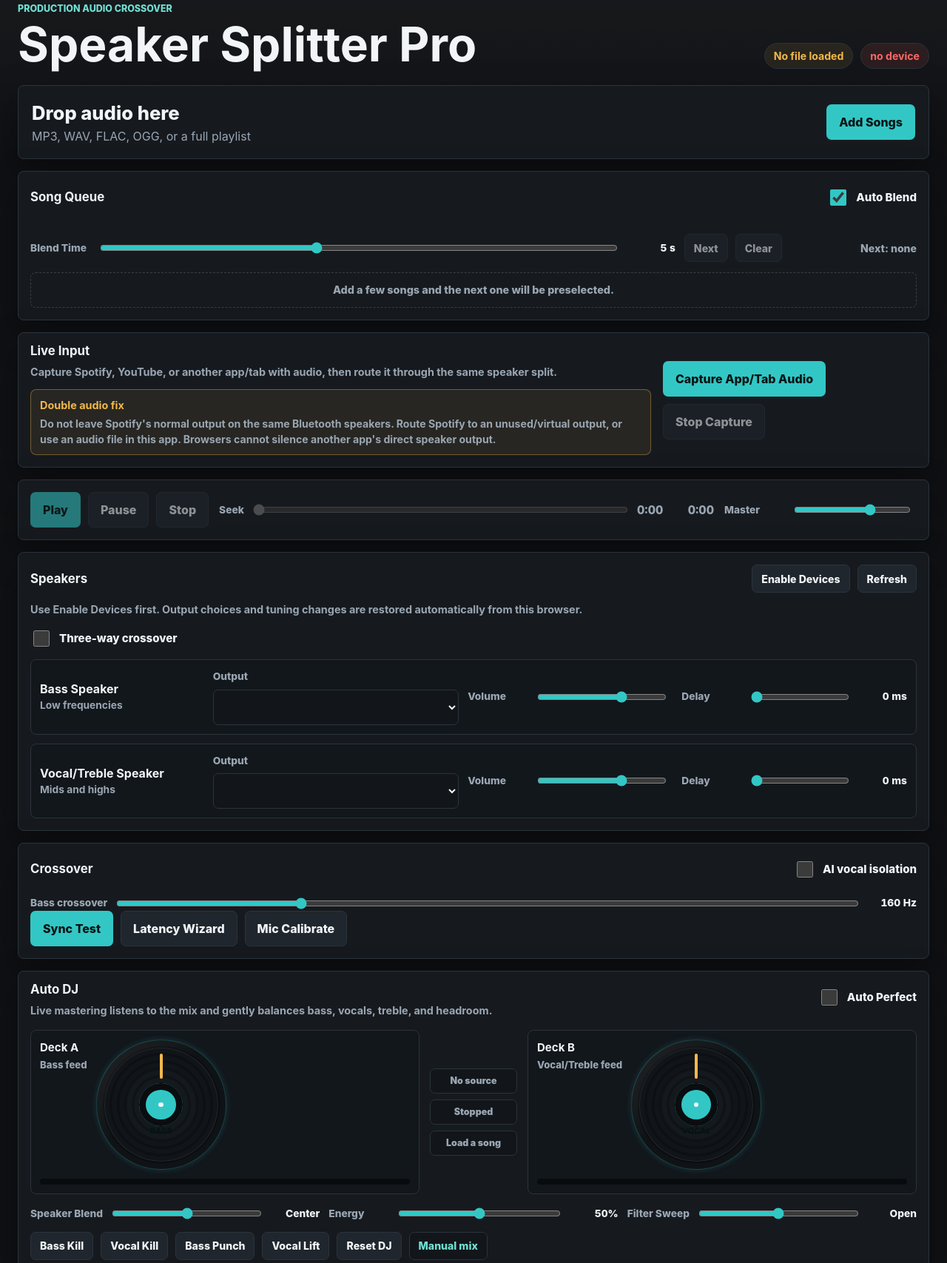
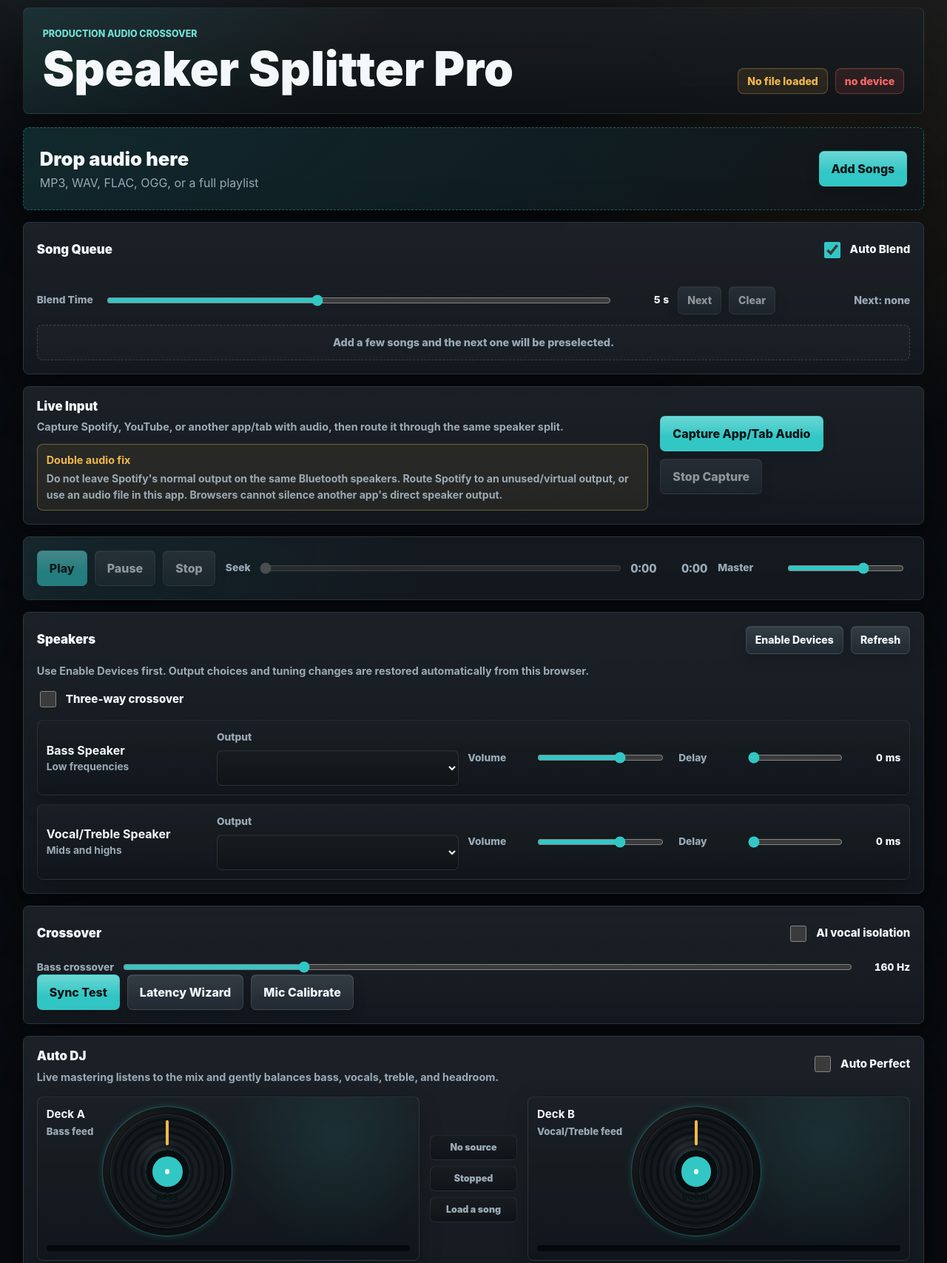
Before and after one commit to wwwschoolfun4all/speaker-splitter-pro, a plain HTML site: page index.html in a window 1280 px wide. Shown: the part 21-1728 px from the top of the page at 74% size. Drawn offline with Linux system fonts and the light colour scheme.

Commit message:
Polish Speaker Splitter Pro interface

```diff
--- a/index.html
+++ b/index.html
@@ -5,7 +5,7 @@
     <meta name="viewport" content="width=device-width, initial-scale=1">
     <meta name="theme-color" content="#101316">
     <title>Speaker Splitter Pro</title>
-    <link rel="stylesheet" href="./styles.css?v=20260605-scratch-decks">
+    <link rel="stylesheet" href="./styles.css?v=20260606-polish">
   </head>
   <body>
     <div class="app-shell">
--- a/styles.css
+++ b/styles.css
@@ -1,18 +1,21 @@
 :root {
   color-scheme: dark;
-  --bg: #0f1114;
-  --panel: #171b20;
-  --panel-strong: #20262d;
-  --panel-soft: #12161a;
-  --line: #2b333c;
-  --text: #f2f5f7;
-  --muted: #9aa6b2;
+  --bg: #080b0f;
+  --panel: #151a20;
+  --panel-strong: #222b33;
+  --panel-soft: #0f1419;
+  --line: #2a3742;
+  --line-soft: rgba(255, 255, 255, 0.08);
+  --text: #f4f8fb;
+  --muted: #9baab6;
   --accent: #32c7c5;
   --accent-strong: #70e0d4;
+  --accent-dim: rgba(50, 199, 197, 0.15);
   --green: #82d173;
   --amber: #f2b84b;
   --red: #ff6868;
-  --shadow: 0 20px 50px rgba(0, 0, 0, 0.34);
+  --shadow: 0 22px 70px rgba(0, 0, 0, 0.42);
+  --shadow-soft: 0 12px 30px rgba(0, 0, 0, 0.22);
   --radius: 8px;
   --control-h: 48px;
 }
@@ -35,7 +38,9 @@ body {
     sans-serif;
   line-height: 1.5;
   background:
-    linear-gradient(180deg, rgba(255, 255, 255, 0.035), transparent 220px),
+    radial-gradient(circle at 12% -10%, rgba(50, 199, 197, 0.16), transparent 34vw),
+    radial-gradient(circle at 88% 8%, rgba(242, 184, 75, 0.10), transparent 30vw),
+    linear-gradient(180deg, rgba(255, 255, 255, 0.055), transparent 260px),
     var(--bg);
 }
 
@@ -59,7 +64,7 @@ select:disabled {
 .app-shell {
   width: min(1520px, 100%);
   margin: 0 auto;
-  padding: 24px;
+  padding: clamp(16px, 2.4vw, 32px);
 }
 
 .topbar {
@@ -67,7 +72,15 @@ select:disabled {
   align-items: flex-end;
   justify-content: space-between;
   gap: 20px;
-  margin-bottom: 22px;
+  margin-bottom: 18px;
+  border: 1px solid rgba(255, 255, 255, 0.075);
+  border-radius: 8px;
+  padding: clamp(16px, 2.4vw, 26px);
+  background:
+    linear-gradient(135deg, rgba(50, 199, 197, 0.12), transparent 38%),
+    linear-gradient(180deg, rgba(255, 255, 255, 0.055), rgba(255, 255, 255, 0.015)),
+    rgba(12, 16, 20, 0.88);
+  box-shadow: var(--shadow);
 }
 
 .eyebrow {
@@ -87,11 +100,13 @@ h2 {
 }
 
 h1 {
-  font-size: clamp(2rem, 5vw, 4.2rem);
+  font-size: clamp(2rem, 5vw, 4rem);
+  font-weight: 950;
 }
 
 h2 {
   font-size: 1.05rem;
+  font-weight: 900;
 }
 
 .status-cluster,
@@ -108,23 +123,26 @@ h2 {
   min-height: 34px;
   display: inline-flex;
   align-items: center;
-  border: 1px solid var(--line);
-  border-radius: 999px;
+  border: 1px solid rgba(130, 209, 115, 0.28);
+  border-radius: 8px;
   padding: 6px 12px;
   color: var(--green);
-  background: rgba(130, 209, 115, 0.09);
+  background: rgba(130, 209, 115, 0.11);
   font-size: 0.88rem;
-  font-weight: 700;
+  font-weight: 850;
   white-space: nowrap;
+  box-shadow: inset 0 1px 0 rgba(255, 255, 255, 0.055);
 }
 
 .status-pill--warn {
   color: var(--amber);
+  border-color: rgba(242, 184, 75, 0.3);
   background: rgba(242, 184, 75, 0.09);
 }
 
 .status-pill--error {
   color: var(--red);
+  border-color: rgba(255, 104, 104, 0.32);
   background: rgba(255, 104, 104, 0.1);
 }
 
@@ -138,7 +156,9 @@ h2 {
 .panel {
   border: 1px solid var(--line);
   border-radius: var(--radius);
-  background: rgba(23, 27, 32, 0.94);
+  background:
+    linear-gradient(180deg, rgba(255, 255, 255, 0.035), transparent),
+    rgba(21, 26, 32, 0.94);
   box-shadow: var(--shadow);
 }
 
@@ -147,9 +167,14 @@ h2 {
   align-items: center;
   justify-content: space-between;
   gap: 18px;
-  min-height: 98px;
-  padding: 18px;
+  min-height: 112px;
+  padding: clamp(16px, 2vw, 22px);
   outline: none;
+  border-style: dashed;
+  border-color: rgba(50, 199, 197, 0.38);
+  background:
+    linear-gradient(135deg, rgba(50, 199, 197, 0.14), rgba(255, 255, 255, 0.02)),
+    rgba(12, 17, 21, 0.92);
   transition:
     border-color 160ms ease,
     background-color 160ms ease,
@@ -159,7 +184,9 @@ h2 {
 .drop-zone:focus-visible,
 .drop-zone.is-dragging {
   border-color: var(--accent);
-  background: rgba(50, 199, 197, 0.12);
+  background:
+    linear-gradient(135deg, rgba(50, 199, 197, 0.24), rgba(255, 255, 255, 0.035)),
+    rgba(12, 17, 21, 0.96);
 }
 
 .drop-zone.is-dragging {
@@ -173,7 +200,7 @@ h2 {
 
 .drop-zone__label {
   font-size: clamp(1.15rem, 2vw, 1.6rem);
-  font-weight: 850;
+  font-weight: 950;
 }
 
 .drop-zone__file {
@@ -185,7 +212,7 @@ h2 {
 }
 
 .panel {
-  padding: 16px;
+  padding: clamp(14px, 1.5vw, 18px);
 }
 
 .panel__header {
@@ -275,6 +302,7 @@ h2 {
   color: var(--muted);
   font-size: 0.9rem;
   font-weight: 800;
+  background: rgba(255, 255, 255, 0.025);
 }
 
 .queue-item {
@@ -283,10 +311,12 @@ h2 {
   align-items: center;
   gap: 10px;
   min-height: 54px;
-  border: 1px solid var(--line);
+  border: 1px solid var(--line-soft);
   border-radius: 7px;
   padding: 8px 10px;
-  background: rgba(255, 255, 255, 0.035);
+  background:
+    linear-gradient(180deg, rgba(255, 255, 255, 0.04), transparent),
+    rgba(11, 15, 19, 0.64);
   cursor: grab;
   transition:
     border-color 140ms ease,
@@ -307,11 +337,14 @@ h2 {
 
 .queue-item.is-current {
   border-color: rgba(50, 199, 197, 0.55);
-  background: rgba(50, 199, 197, 0.08);
+  background:
+    linear-gradient(90deg, rgba(50, 199, 197, 0.16), rgba(255, 255, 255, 0.035)),
+    rgba(11, 15, 19, 0.72);
 }
 
 .queue-item.is-next {
   border-color: rgba(242, 184, 75, 0.45);
+  box-shadow: inset 3px 0 0 rgba(242, 184, 75, 0.72);
 }
 
 .queue-index {
@@ -384,6 +417,9 @@ h2 {
   grid-template-columns: auto minmax(220px, 1fr) auto minmax(180px, 260px);
   align-items: center;
   gap: 14px;
+  background:
+    linear-gradient(90deg, rgba(50, 199, 197, 0.08), transparent 45%),
+    rgba(21, 26, 32, 0.94);
 }
 
 .transport-buttons {
@@ -396,22 +432,33 @@ h2 {
   display: inline-flex;
   align-items: center;
   justify-content: center;
-  border: 1px solid var(--line);
+  border: 1px solid rgba(255, 255, 255, 0.1);
   border-radius: 7px;
   padding: 0 16px;
   color: var(--text);
-  background: var(--panel-strong);
+  background:
+    linear-gradient(180deg, rgba(255, 255, 255, 0.08), transparent),
+    var(--panel-strong);
   font-weight: 800;
   letter-spacing: 0;
+  box-shadow:
+    inset 0 1px 0 rgba(255, 255, 255, 0.08),
+    0 8px 18px rgba(0, 0, 0, 0.16);
   transition:
     transform 120ms ease,
     border-color 120ms ease,
-    background-color 120ms ease;
+    background-color 120ms ease,
+    box-shadow 120ms ease;
 }
 
 .button:hover:not(:disabled) {
   border-color: var(--accent);
-  background: #26313a;
+  background:
+    linear-gradient(180deg, rgba(255, 255, 255, 0.11), transparent),
+    #26313a;
+  box-shadow:
+    inset 0 1px 0 rgba(255, 255, 255, 0.1),
+    0 10px 22px rgba(0, 0, 0, 0.22);
 }
 
 .button:active:not(:disabled) {
@@ -421,7 +468,9 @@ h2 {
 .button--primary {
   border-color: rgba(50, 199, 197, 0.7);
   color: #071414;
-  background: var(--accent);
+  background:
+    linear-gradient(180deg, rgba(255, 255, 255, 0.28), transparent 60%),
+    var(--accent);
 }
 
 .button--primary:hover:not(:disabled) {
@@ -463,17 +512,23 @@ input[type="text"],
 select {
   min-height: var(--control-h);
   width: 100%;
-  border: 1px solid var(--line);
+  border: 1px solid rgba(255, 255, 255, 0.1);
   border-radius: 7px;
   padding: 0 12px;
   color: var(--text);
-  background: var(--panel-soft);
+  background:
+    linear-gradient(180deg, rgba(255, 255, 255, 0.035), transparent),
+    var(--panel-soft);
   outline: none;
+  box-shadow: inset 0 1px 0 rgba(255, 255, 255, 0.04);
 }
 
 input[type="text"]:focus,
 select:focus {
   border-color: var(--accent);
+  box-shadow:
+    0 0 0 3px rgba(50, 199, 197, 0.14),
+    inset 0 1px 0 rgba(255, 255, 255, 0.05);
 }
 
 .range-field {
@@ -524,10 +579,13 @@ output {
   grid-template-columns: minmax(170px, 0.8fr) minmax(180px, 1.2fr) minmax(180px, 1fr) minmax(180px, 1.1fr);
   align-items: center;
   gap: 12px;
-  border: 1px solid var(--line);
+  border: 1px solid var(--line-soft);
   border-radius: var(--radius);
   padding: 12px;
-  background: #12171c;
+  background:
+    linear-gradient(180deg, rgba(255, 255, 255, 0.04), transparent),
+    #10161b;
+  box-shadow: var(--shadow-soft);
 }
 
 .speaker-strip__title strong,
@@ -571,10 +629,10 @@ output {
   display: grid;
   gap: 10px;
   margin-top: 14px;
-  border: 1px solid var(--line);
+  border: 1px solid var(--line-soft);
   border-radius: var(--radius);
   padding: 12px;
-  background: #12171c;
+  background: #10161b;
 }
 
 .calibration-panel div {
@@ -598,6 +656,9 @@ output {
 
 .dj-panel.is-auto {
   border-color: rgba(50, 199, 197, 0.55);
+  box-shadow:
+    0 0 0 1px rgba(50, 199, 197, 0.12),
+    var(--shadow);
 }
 
 .deck-stage {
@@ -614,10 +675,14 @@ output {
   grid-template-rows: auto auto;
   align-items: center;
   gap: 12px;
-  border: 1px solid var(--line);
+  border: 1px solid rgba(255, 255, 255, 0.1);
   border-radius: var(--radius);
   padding: 12px;
-  background: #12171c;
+  background:
+    radial-gradient(circle at 78% 26%, rgba(50, 199, 197, 0.11), transparent 34%),
+    linear-gradient(180deg, rgba(255, 255, 255, 0.045), transparent),
+    #10161b;
+  box-shadow: var(--shadow-soft);
 }
 
 .deck__meta {
@@ -648,7 +713,7 @@ output {
   grid-row: span 2;
   width: clamp(112px, 14vw, 176px);
   aspect-ratio: 1;
-  border: 1px solid rgba(50, 199, 197, 0.28);
+  border: 1px solid rgba(50, 199, 197, 0.38);
   border-radius: 50%;
   padding: 10px;
   background:
@@ -656,7 +721,8 @@ output {
     #0a0d10;
   box-shadow:
     inset 0 0 0 8px rgba(255, 255, 255, 0.025),
-    0 0 calc(8px + var(--pulse) * 26px) rgba(50, 199, 197, 0.18);
+    inset 0 0 24px rgba(0, 0, 0, 0.55),
+    0 0 calc(10px + var(--pulse) * 32px) rgba(50, 199, 197, 0.2);
   cursor: grab;
   touch-action: none;
   user-select: none;
@@ -681,7 +747,8 @@ output {
   height: 100%;
   border-radius: 50%;
   background:
-    repeating-radial-gradient(circle, #14191e 0 6px, #0f1317 7px 10px),
+    radial-gradient(circle at 42% 35%, rgba(255, 255, 255, 0.08), transparent 22%),
+    repeating-radial-gradient(circle, #171d22 0 5px, #0f1317 6px 9px),
     #101317;
   box-shadow:
     inset 0 0 0 1px rgba(255, 255, 255, 0.09),
@@ -747,7 +814,8 @@ output {
   height: 8px;
   border-radius: 999px;
   overflow: hidden;
-  background: #090c0f;
+  background: #070a0d;
+  box-shadow: inset 0 1px 4px rgba(0, 0, 0, 0.55);
 }
 
 .deck__meter i {
@@ -770,11 +838,13 @@ output {
   display: inline-flex;
   align-items: center;
   justify-content: center;
-  border: 1px solid var(--line);
+  border: 1px solid var(--line-soft);
   border-radius: 7px;
   padding: 0 10px;
   color: var(--muted);
-  background: var(--panel-soft);
+  background:
+    linear-gradient(180deg, rgba(255, 255, 255, 0.04), transparent),
+    var(--panel-soft);
   font-size: 0.78rem;
   font-weight: 900;
   text-align: center;
@@ -833,9 +903,16 @@ progress {
   width: 100%;
   height: clamp(220px, 26vw, 360px);
   display: block;
-  border: 1px solid var(--line);
+  border: 1px solid rgba(50, 199, 197, 0.22);
   border-radius: var(--radius);
-  background: #090c0f;
+  background:
+    linear-gradient(rgba(255, 255, 255, 0.025) 1px, transparent 1px),
+    linear-gradient(90deg, rgba(255, 255, 255, 0.025) 1px, transparent 1px),
+    #070a0d;
+  background-size: 36px 36px;
+  box-shadow:
+    inset 0 0 0 1px rgba(255, 255, 255, 0.025),
+    inset 0 0 44px rgba(0, 0, 0, 0.5);
 }
 
 .analyzer-actions {
@@ -865,10 +942,12 @@ progress {
   align-items: center;
   gap: 10px;
   min-height: 42px;
-  border: 1px solid var(--line);
+  border: 1px solid var(--line-soft);
   border-radius: var(--radius);
   padding: 8px 10px;
-  background: #12171c;
+  background:
+    linear-gradient(180deg, rgba(255, 255, 255, 0.04), transparent),
+    #10161b;
 }
 
 .vu-meter span {
@@ -881,7 +960,8 @@ progress {
   height: 16px;
   border-radius: 999px;
   overflow: hidden;
-  background: #090c0f;
+  background: #070a0d;
+  box-shadow: inset 0 1px 4px rgba(0, 0, 0, 0.55);
 }
 
 .vu-meter i {
@@ -895,10 +975,10 @@ progress {
 
 .segmented {
   display: inline-flex;
-  border: 1px solid var(--line);
+  border: 1px solid var(--line-soft);
   border-radius: 7px;
   overflow: hidden;
-  background: #11161b;
+  background: #0f1419;
 }
 
 .segmented__button {
@@ -933,10 +1013,13 @@ progress {
   grid-template-rows: 24px 1fr 22px;
   justify-items: center;
   gap: 8px;
-  border: 1px solid var(--line);
+  border: 1px solid var(--line-soft);
   border-radius: var(--radius);
   padding: 10px 6px;
-  background: #12171c;
+  background:
+    linear-gradient(180deg, rgba(255, 255, 255, 0.04), transparent),
+    #10161b;
+  box-shadow: var(--shadow-soft);
 }
 
 .eq-band output,
```
